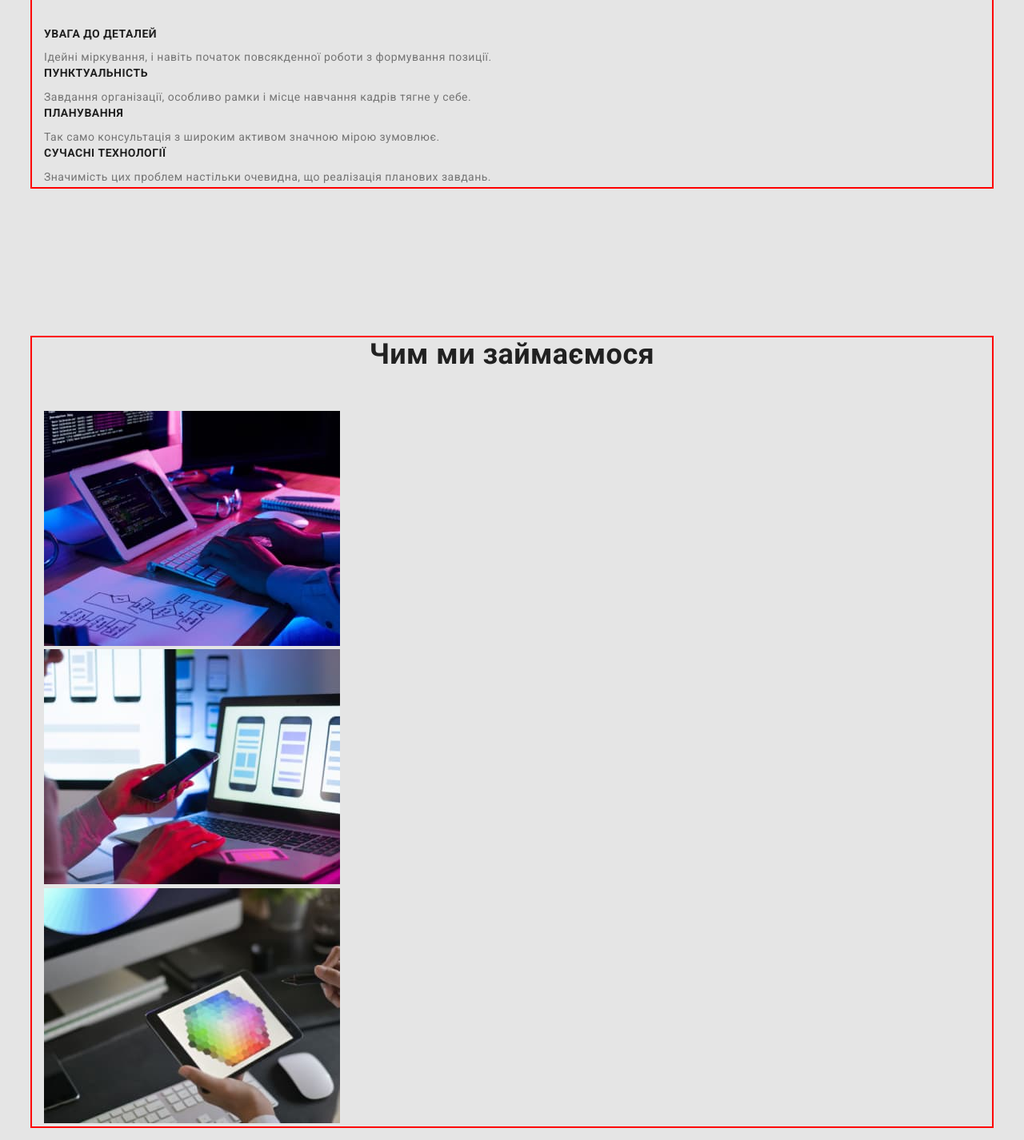
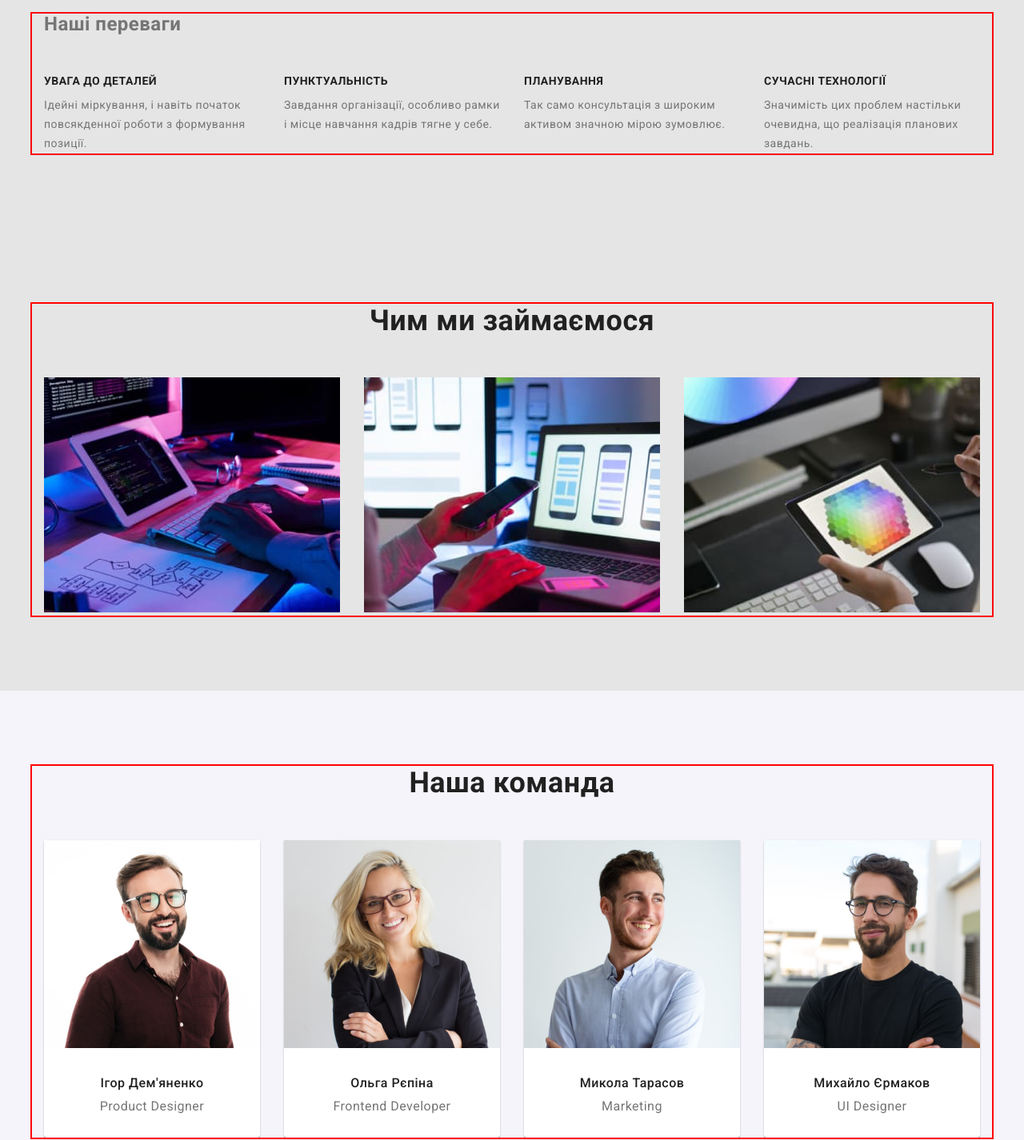
Before and after one commit to ShcherbatayaLuna/goit-markup-hw-03, a plain HTML site: page index.html in a window 1280 px wide. Shown: the part 760-2186 px from the top of the page at 80% size. Drawn offline with nearby package versions, Linux system fonts and the light colour scheme.

Commit message:
Оформляет основной контент страницы с помощью Flexbox

```diff
--- a/css/styles.css
+++ b/css/styles.css
@@ -137,8 +137,11 @@ body {
     padding-bottom: 200px;
 }
 .hero-title {
+    width: 696px;
     margin-top: 0;
+    margin-right: auto;
     margin-bottom: 30px;
+    margin-left: auto;
 
     color: var(--white-color);
     font-weight: 900;
@@ -181,8 +184,19 @@ h3 {
 p {
     margin: 0;
 }
+.features {
+    display: flex;
+}
+.features-part {
+    width: 270px;
+
+}
+.features-part:not(:nth-child(4n)) {
+    margin-right: 30px;
+}
+
 /* Чем мы занимаемся */
-.work {
+.section.work {
     background-color: var(--second-background-color);
 }
 .work-title,
@@ -193,6 +207,12 @@ p {
 .work-title {
     font-size: 14px;
     text-transform: uppercase;
+}
+.list.work {
+    display: flex;
+}
+.item-work:not(:nth-child(3n)) {
+    margin-right: 30px;
 }
 .text {
     font-size: 14px;
@@ -205,8 +225,23 @@ p {
 }
 
 /* Наша команда */
-.team {
+.section.team {
     background-color: var(--bcg-color);
+}
+.list.team {
+    display: flex;
+}
+.persons {
+    width: 270px;
+    box-shadow: 0px 1px 3px rgba(0, 0, 0, 0.12),
+                0px 1px 1px rgba(0, 0, 0, 0.14),
+                0px 2px 1px rgba(0, 0, 0, 0.2);
+    border-radius: 0px 0px 4px 4px;
+    background-color: var(--white-color);
+    /* outline: 2px solid teal; */
+}
+.persons:not(:nth-child(4n)) {
+    margin-right: 30px;
 }
 .team-title {
     font-weight: 500;
--- a/index.html
+++ b/index.html
@@ -50,20 +50,20 @@
             <section class="section work">
                 <div class="container">
                     <h2>Наші переваги</h2>
-                <ul class="list">
-                    <li>
+                <ul class="list features">
+                    <li class="features-part">
                         <h3 class="work-title">УВАГА ДО ДЕТАЛЕЙ</h3>
                         <p class="text">Ідейні міркування, і навіть початок повсякденної роботи з формування позиції.</p>
                     </li>
-                    <li>
+                    <li class="features-part">
                         <h3 class="work-title">ПУНКТУАЛЬНІСТЬ</h3>
                         <p class="text">Завдання організації, особливо рамки і місце навчання кадрів тягне у себе.</p>
                     </li>
-                    <li>
+                    <li class="features-part">
                         <h3 class="work-title">ПЛАНУВАННЯ</h3>
                         <p class="text">Так само консультація з широким активом значною мірою зумовлює.</p>
                     </li>
-                    <li>
+                    <li class="features-part">
                         <h3 class="work-title">СУЧАСНІ ТЕХНОЛОГІЇ</h3>
                         <p class="text">Значимість цих проблем настільки очевидна, що реалізація планових завдань.</p>
                     </li>
@@ -75,15 +75,15 @@
             <section class="section work">
                 <div class="container">
                     <h2 class="title">Чим ми займаємося</h2>
-                    <ul class="list">
-                        <li>
-                            <img src="./images/work.jpg" alt="Разметка страницы на ноутбуке" width="370">
+                    <ul class="list work">
+                        <li class="item-work">
+                            <img src="./images/work.jpg" alt="Розмітка сторінки на ноутбуці" width="370">
                         </li>
-                        <li>
-                            <img src="./images/tel.jpg" alt="Просмотр макетов страниц для телефона" width="370">
+                        <li class="item-work">
+                            <img src="./images/tel.jpg" alt="Перегляд макетів сторінок для телефону" width="370">
                         </li>
-                        <li>
-                            <img src="./images/tablet.jpg" alt="Оформление страницы для планшета" width="370">
+                        <li class="item-work">
+                            <img src="./images/tablet.jpg" alt="Оформлення сторінки для планшета" width="370">
                         </li>
                     </ul>
                 </div>
@@ -93,24 +93,24 @@
             <section class="section team">
                 <div class="container">
                     <h2 class="title">Наша команда</h2>
-                <ul class="list">
-                    <li>
-                        <img src="./images/ihor.jpg" alt="Русоволосый улыбающийся мужчина." width="270" class="team-img">
+                <ul class="list team">
+                    <li class="persons">
+                        <img src="./images/ihor.jpg" alt="Русловолосий усміхнений чоловік." width="270" class="team-img">
                         <h3 class="team-title">Ігор Дем'яненко</h3>
                         <p lang="en" class="team-text">Product Designer</p>
                     </li>
-                    <li>
-                        <img src="./images/olga.jpg" alt="Блондинка в очках." width="270" class="team-img">
+                    <li class="persons">
+                        <img src="./images/olga.jpg" alt="Блондинка в окулярах." width="270" class="team-img">
                         <h3 class="team-title">Ольга Рєпіна</h3>
                         <p lang="en" class="team-text">Frontend Developer</p>
                     </li>
-                    <li>
-                        <img src="./images/nikola.jpg" alt="Мужчина в голубой рубашке." width="270" class="team-img">
+                    <li class="persons">
+                        <img src="./images/nikola.jpg" alt="Чоловік у голубій сорочці." width="270" class="team-img">
                         <h3 class="team-title">Микола Тарасов</h3>
                         <p lang="en" class="team-text">Marketing</p>
                     </li>
-                    <li>
-                        <img src="./images/michael.jpg" alt="Темноволосый мужчина в черной футболке." width="270" class="team-img">
+                    <li class="persons">
+                        <img src="./images/michael.jpg" alt="Темноволосий чоловік у чорній футболці." width="270" class="team-img">
                         <h3 class="team-title">Михайло Єрмаков</h3>
                         <p lang="en" class="team-text">UI Designer</p>
                     </li>
```
